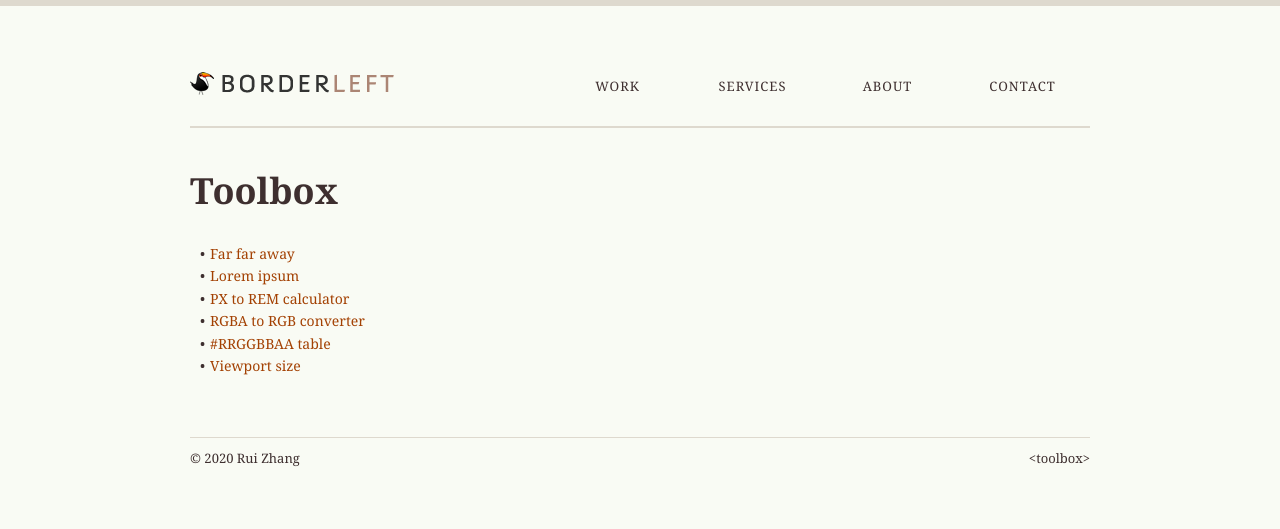
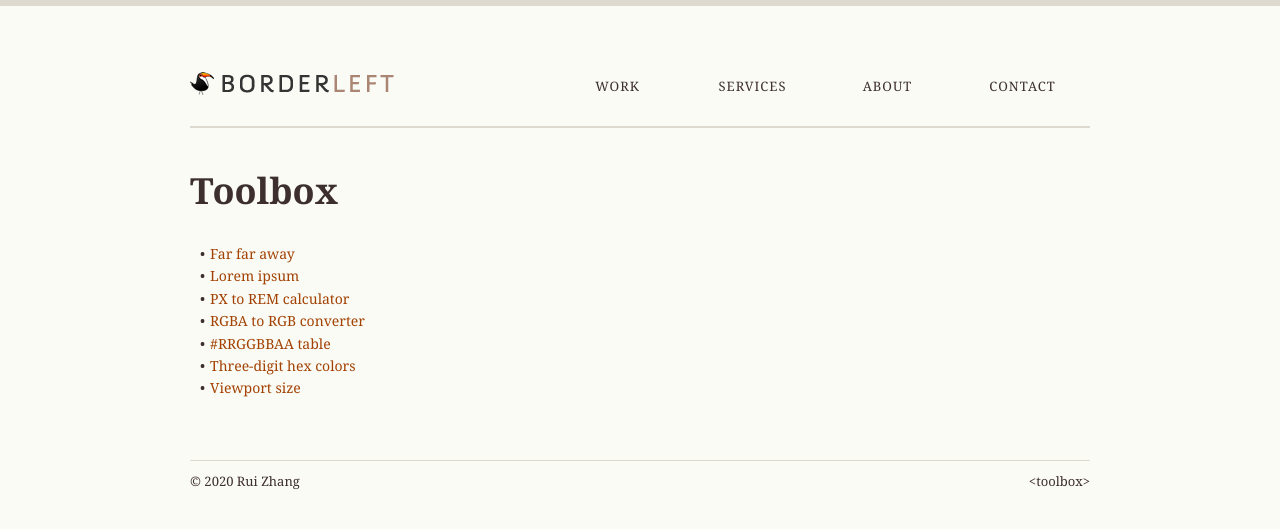
Before and after one commit to borderleft/borderleft.github.io, a Jekyll site: the page built from toolbox/index.html, in a window 1280 px wide. Shown: the top 529 px of the page. Built offline with Jekyll 4.4.1, drawn with Linux system fonts in a browser that asks for light colours.

Commit message:
Update toolbox

```diff
--- a/toolbox/index.html
+++ b/toolbox/index.html
@@ -13,5 +13,6 @@
     <li><a href="/toolbox/rem/">PX to REM calculator</a></li>
     <li><a href="/toolbox/rgba/">RGBA to RGB converter</a></li>
     <li><a href="/toolbox/rrggbbaa/">#RRGGBBAA table</a></li>
+    <li><a href="/toolbox/hex/">Three-digit hex colors</a></li>
     <li><a href="/toolbox/viewport/">Viewport size</a></li>
 </ul>
```
